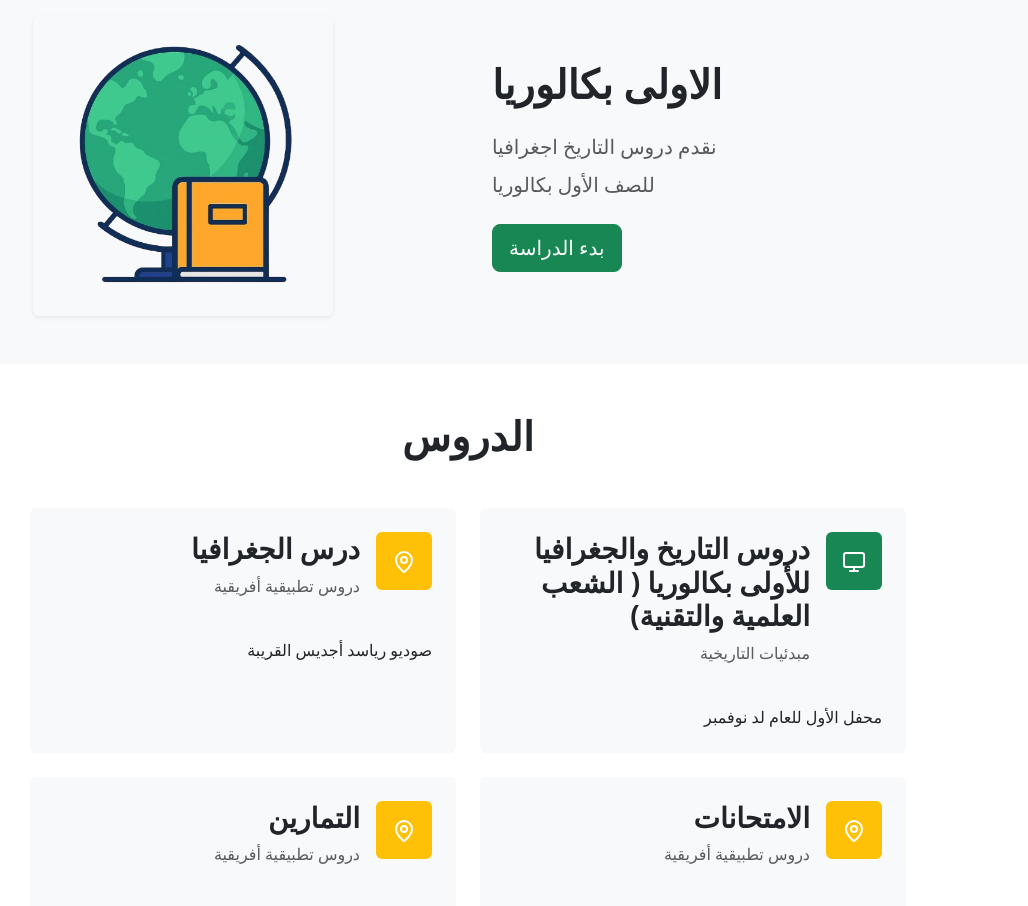
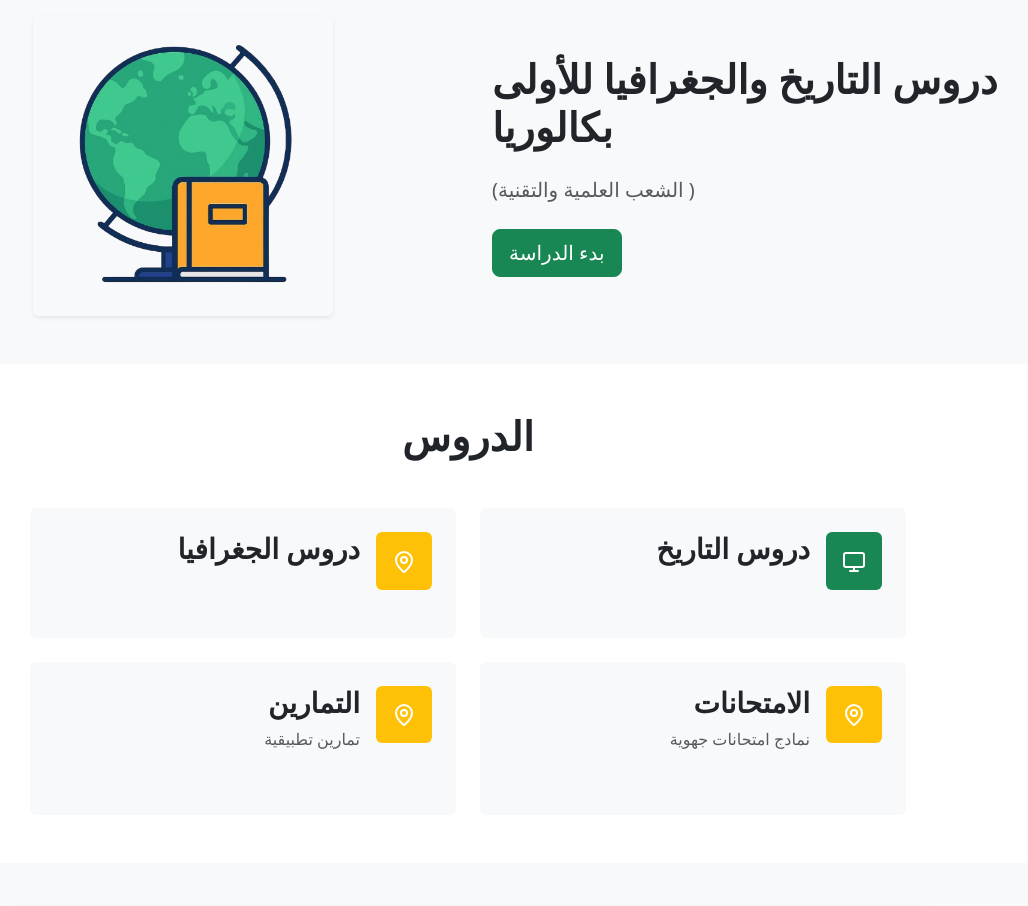
Before and after one commit to bakirmohammed1234/Platform_Education, a React (Vite) app: page / in a window 1280 px wide. Shown: the part 160-1066 px from the top of the page, without its empty margins (172-1200 px from the left). Built offline with nearby package versions, Linux system fonts and the light colour scheme; no server answers.

Commit message:
maintenace

```diff
--- a/src/pages/home/Home.jsx
+++ b/src/pages/home/Home.jsx
@@ -11,16 +11,16 @@ const Home = () => {
           <div className="row align-items-center g-5">
             {/* Left Content */}
             <div className="col-12 col-md-6 text-center text-md-start">
-              <h2 className="fs-1 fw-bold text-dark mb-4">الاولى بكالوريا</h2>
-              <p className="fs-5 text-muted mb-2">نقدم دروس التاريخ اجغرافيا</p>
-              <p className="fs-5 text-muted mb-4">للصف الأول بكالوريا</p>
+              <h2 className="fs-1 fw-bold text-dark mb-4">دروس التاريخ والجغرافيا للأولى بكالوريا</h2>
+              <p className="fs-5 text-muted mb-2"></p>
+              <p className="fs-5 text-muted mb-4">( الشعب العلمية والتقنية)</p>
               <button className="btn btn-success btn-lg">بدء الدراسة</button>
             </div>
 
             {/* Right Illustration */}
             <div className="col-12 col-md-6 d-flex justify-content-center">
               <img
-                src="/homeB.png"
+                src="../src/assets/homeB.png"
                 alt="Globe with book illustration"
                 className="img-fluid rounded shadow-sm"
                 style={{ maxHeight: "300px", objectFit: "contain" }}
@@ -45,11 +45,11 @@ const Home = () => {
                     <Monitor className="text-white" />
                   </div>
                   <div>
-                    <h4 className="fs-3 fw-bold text-dark mb-2">دروس التاريخ والجغرافيا للأولى بكالوريا ( الشعب العلمية والتقنية)</h4>
-                    <p className="text-muted">مبدئيات التاريخية</p>
+                    <h4 className="fs-3 fw-bold text-dark mb-2">دروس التاريخ</h4>
+                    <p className="text-muted"></p>
                   </div>
                 </div>
-                <p className="text-dark mb-0">محفل الأول للعام لد نوفمبر</p>
+                <p className="text-dark mb-0"></p>
               </div>
               </Link>
             </div>
@@ -63,11 +63,11 @@ const Home = () => {
                     <MapPin className="text-white" />
                   </div>
                   <div>
-                    <h4 className="fs-3 fw-bold text-dark mb-2">درس الجغرافيا</h4>
-                    <p className="text-muted">دروس تطبيقية أفريقية</p>
+                    <h4 className="fs-3 fw-bold text-dark mb-2">دروس الجغرافيا</h4>
+                    <p className="text-muted"></p>
                   </div>
                 </div>
-                <p className="text-dark mb-0">صوديو رياسد أجديس القريبة</p>
+                <p className="text-dark mb-0"></p>
               </div>
               </Link>
             </div>
@@ -81,10 +81,10 @@ const Home = () => {
                   </div>
                   <div>
                     <h4 className="fs-3 fw-bold text-dark mb-2">الامتحانات</h4>
-                    <p className="text-muted">دروس تطبيقية أفريقية</p>
+                    <p className="text-muted">نمادج امتحانات جهوية</p>
                   </div>
                 </div>
-                <p className="text-dark mb-0">صوديو رياسد أجديس القريبة</p>
+                <p className="text-dark mb-0"></p>
               </div>
               </Link>
             </div>
@@ -98,10 +98,10 @@ const Home = () => {
                   </div>
                   <div>
                     <h4 className="fs-3 fw-bold text-dark mb-2">التمارين</h4>
-                    <p className="text-muted">دروس تطبيقية أفريقية</p>
+                    <p className="text-muted">تمارين تطبيقية</p>
                   </div>
                 </div>
-                <p className="text-dark mb-0">صوديو رياسد أجديس القريبة</p>
+                <p className="text-dark mb-0"></p>
               </div>
               </Link>
             </div>
```
